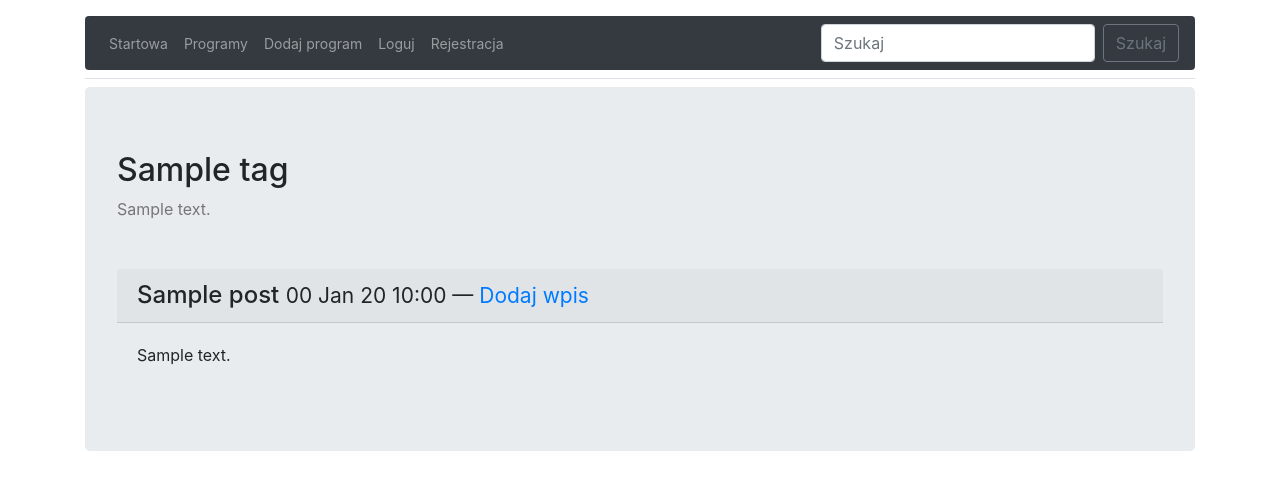
After one commit to RyszardUrbanczyk/addFindTag_blog, a Django app: page /tag-detail/1 in a window 1280 px wide. The commit adds this page. Shown: the top 490 px of the page. Run offline with Django 3.2, Linux system fonts and the light colour scheme; tables that the repository leaves empty hold one stand-in row (values such as "Sample post"); some libraries are stand-ins or nearby versions.

Commit message:
Reconstruction page

```diff
--- a/addFindTag_blog/urls.py
+++ b/addFindTag_blog/urls.py
@@ -24,6 +24,7 @@ urlpatterns = [
     path('logout/', views.LogOutView.as_view(), name='logout'),
     path('register/', views.RegisterView.as_view(), name='register'),
     path('tag-list/', views.TagListView.as_view(), name='tag-list'),
+    path('tag-detail/<int:id>', views.TagDetailView.as_view(), name='tag-detail'),
     path('add-tag/', views.AddTagView.as_view(), name='add-tag'),
     path('post-list/', views.PostListView.as_view(), name='post-list'),
     path('add-post/', views.AddPostView.as_view(), name='add-post'),
--- a/blog_app/models.py
+++ b/blog_app/models.py
@@ -1,5 +1,7 @@
 from django.db import models
 from django.contrib.auth.models import User
+
+
 # from django.utils import timezone
 
 # Create your models here.
@@ -11,10 +13,11 @@ class Tag(models.Model):
     date_added = models.DateTimeField(auto_now_add=True)
 
     def __str__(self):
-        return self.name
+        return f'{self.name}'
+
 
     def get_detail_url(self):
-        return f'/edit-tag/{self.id}'
+        return f'/tag-detail/{self.id}'
 
 
 class Post(models.Model):
@@ -24,8 +27,8 @@ class Post(models.Model):
     # ]
 
     title = models.CharField(max_length=120)
-    author = models.ForeignKey(User, on_delete=models.CASCADE)
+    # author = models.ForeignKey(User, on_delete=models.CASCADE)
     body = models.TextField()
     publish = models.DateTimeField(auto_now_add=True)
     updated = models.DateTimeField(auto_now=True)
-    tags = models.ManyToManyField(Tag) # related_name='+'
+    tags = models.ManyToManyField(Tag)  # related_name='+'
--- a/blog_app/views.py
+++ b/blog_app/views.py
@@ -30,6 +30,14 @@ class TagListView(View):
         return render(request, 'tag-list.html', ctx)
 
 
+class TagDetailView(View):
+
+    def get(self, request, id):
+        object = Tag.objects.get(id=id)
+        x = object.post_set.all()
+        return render(request, 'tag-detail.html', {'object': object, 'x':x})
+
+
 class AddTagView(CreateView):
     """
     In this View is form to adding tags to database.
@@ -44,9 +52,8 @@ class PostListView(View):
 
     def get(self, request):
         posts = Post.objects.all()
-        # tags = [{'title': t.title, 'body': t.body, 'programs': t.programs.values_list('name', flat=True)} for t in tags]
+        # posts = [{'title': p.title, 'body': p.body, 'tags': p.tags.values_list('name', flat=True)} for p in po]
         ctx = {'objects': posts}
-
         return render(request, 'post-list.html', ctx)
 
 
--- a/templates/base.html
+++ b/templates/base.html
@@ -19,6 +19,8 @@
 
 <div class="container">
     <div class="jumbotron">
+        {% block page_header %}
+        {% endblock %}
         {% block content %}
         {% endblock %}
     </div>
--- a/templates/navigation-bar.html
+++ b/templates/navigation-bar.html
@@ -22,12 +22,12 @@
                     <li class="nav-item">
                         <a class="nav-link" href="{% url 'add-tag' %}">Dodaj program</a>
                     </li>
-                    <li class="nav-item">
-                        <a class="nav-link" href="{% url 'post-list' %}">Posty</a>
-                    </li>
-                    <li class="nav-item">
-                        <a class="nav-link" href="{% url 'add-post' %}">Dodaj posta</a>
-                    </li>
+{#                    <li class="nav-item">#}
+{#                        <a class="nav-link" href="{% url 'post-list' %}">Posty</a>#}
+{#                    </li>#}
+{#                    <li class="nav-item">#}
+{#                        <a class="nav-link" href="{% url 'add-post' %}">Dodaj posta</a>#}
+{#                    </li>#}
 {##}
                     {% if user.is_authenticated %}
                     <li class="nav-item">
--- /dev/null
+++ b/templates/tag-detail.html
@@ -0,0 +1,26 @@
+{% extends 'base.html' %}
+
+{% block page_header %}
+    <h2>{{ object.name }}</h2>
+    <p class="text-left text-black-50 mb-5">{{ object.description }}</p>
+{% endblock %}
+
+{% block content %}
+    {% for i in x %}
+        <div class="card-mb-3">
+            <h4 class="card-header">{{ i.title }}
+                <small>
+                    {{ i.publish|date:'s M y H:i' }} &mdash;
+                    <a href="{% url 'add-post' %}" class="card-link">Dodaj wpis</a>
+                </small>
+            </h4>
+            <div class="card-body">
+                {{ i.body }}
+            </div>
+        </div>
+    {% empty %}
+        <div class="card-body">
+            Nie ma jeszcze wpisów.
+        </div>
+    {% endfor %}
+{% endblock %}
```
Also changed, not shown: templates/post-list.html (+3 -5 lines), templates/tag-list.html (+6 -8 lines), blog_app/migrations/0003_remove_post_author.py (added), blog_app/migrations/0004_auto_20210313_2044.py (added), blog_app/migrations/0005_auto_20210313_2111.py (added).
